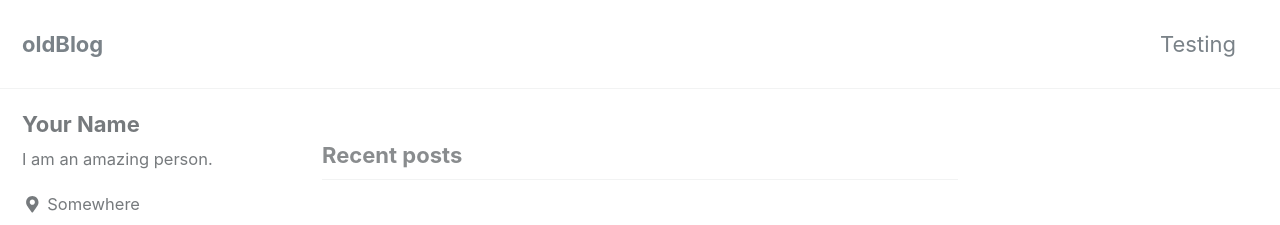
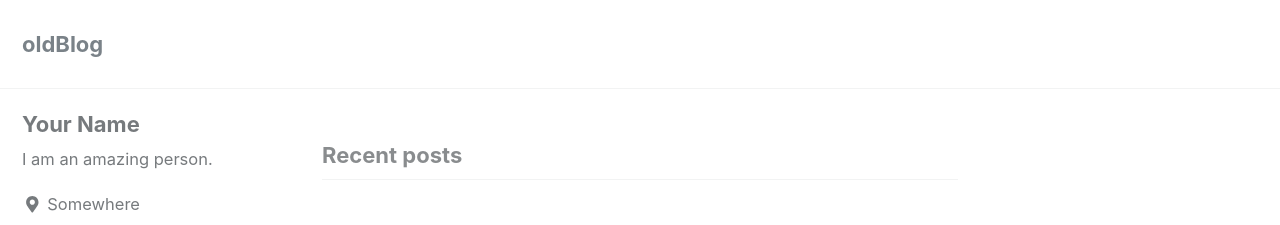
Before and after one commit to berkintosun/oldBlog, a Jekyll site: the page built from index.html, in a window 1280 px wide and 900 px high. Shown: the top 225 px of the window. Built offline with Jekyll 4.4.1, drawn with Linux system fonts in a browser that asks for light colours; nearby versions of some CDN libraries; the list of posts is cut into pages by our own code.

Commit message:
Modifying the nav

```diff
--- a/_config.yml
+++ b/_config.yml
@@ -13,7 +13,8 @@
 # theme                  : "minimal-mistakes-jekyll"
 remote_theme: "mmistakes/minimal-mistakes"
 minimal_mistakes_skin    : "default" # "air", "aqua", "contrast", "dark", "dirt", "neon", "mint", "plum", "sunrise"
-
+sidebar:
+  nav: main
 # Site Settings
 locale                   : "en-US"
 #title                    : "Site Title"
--- a/_data/navigation.yml
+++ b/_data/navigation.yml
@@ -1,6 +1,6 @@
 # main links
 main:
-  - title: "Testing"
+  - title:
     children:
       - title: "Blog"
         url: /
```
